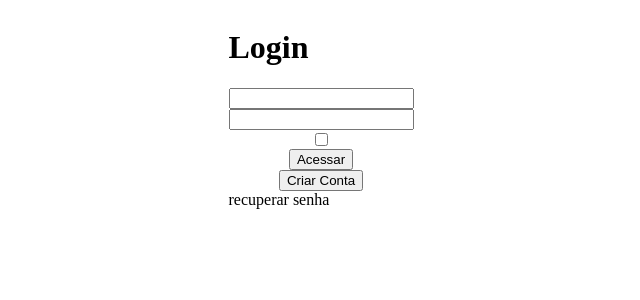
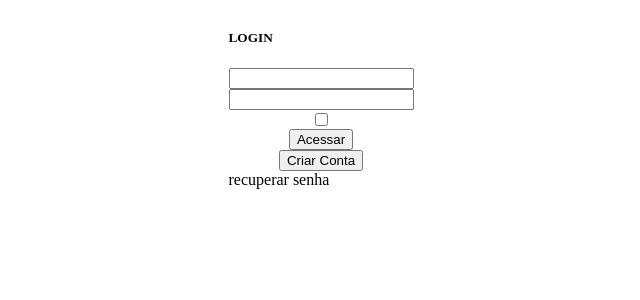
Before and after one commit to Daniel-Francisc/Estagio-Aplicado-II-Pr-teses, a React (Vite) app in the folder frontwebview/frontend/: page / in a window 1280 px wide. Shown: the top 300 px of the page, without its empty margins (319-959 px from the left). Built offline with nearby package versions, Linux system fonts and the light colour scheme.

Commit message:
Update Login.jsx

```diff
--- a/frontwebview/frontend/src/views/Login.jsx
+++ b/frontwebview/frontend/src/views/Login.jsx
@@ -3,7 +3,7 @@ import React from 'react';
 function Login() {
     return (
         <main style={style.main}>
-            <h1>Login</h1>
+            <h5 style={style.textos}>Login</h5>
             <div style={style.blocos}>
                 <input id={'nome'} type="email" />
             </div>
@@ -33,6 +33,9 @@ const style = {
         display: 'flex',
         justifyContent: 'center'
     },
+    textos: {
+        textTransform: 'uppercase'
+    }
 };
 
 export default Login;
```
